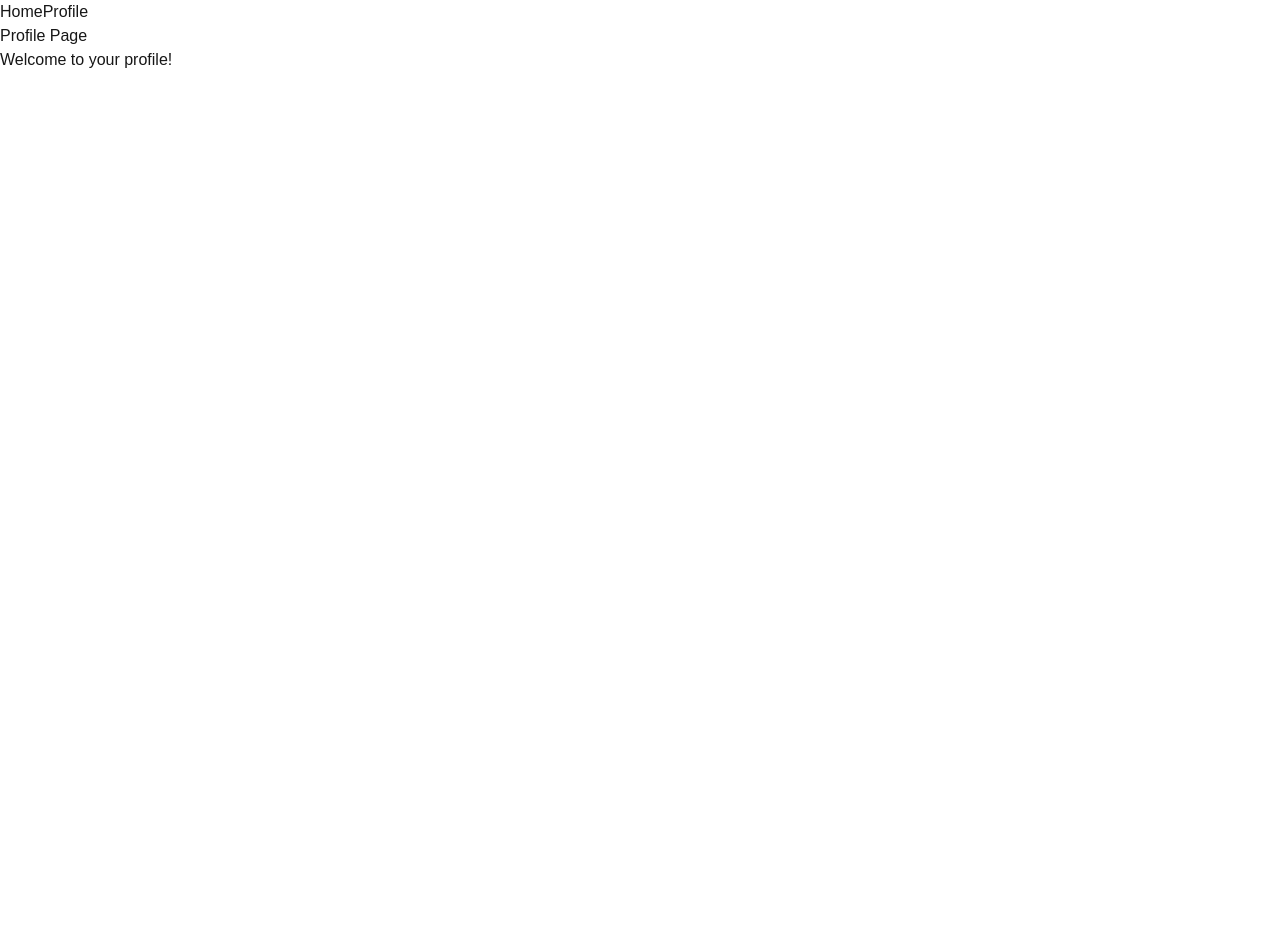
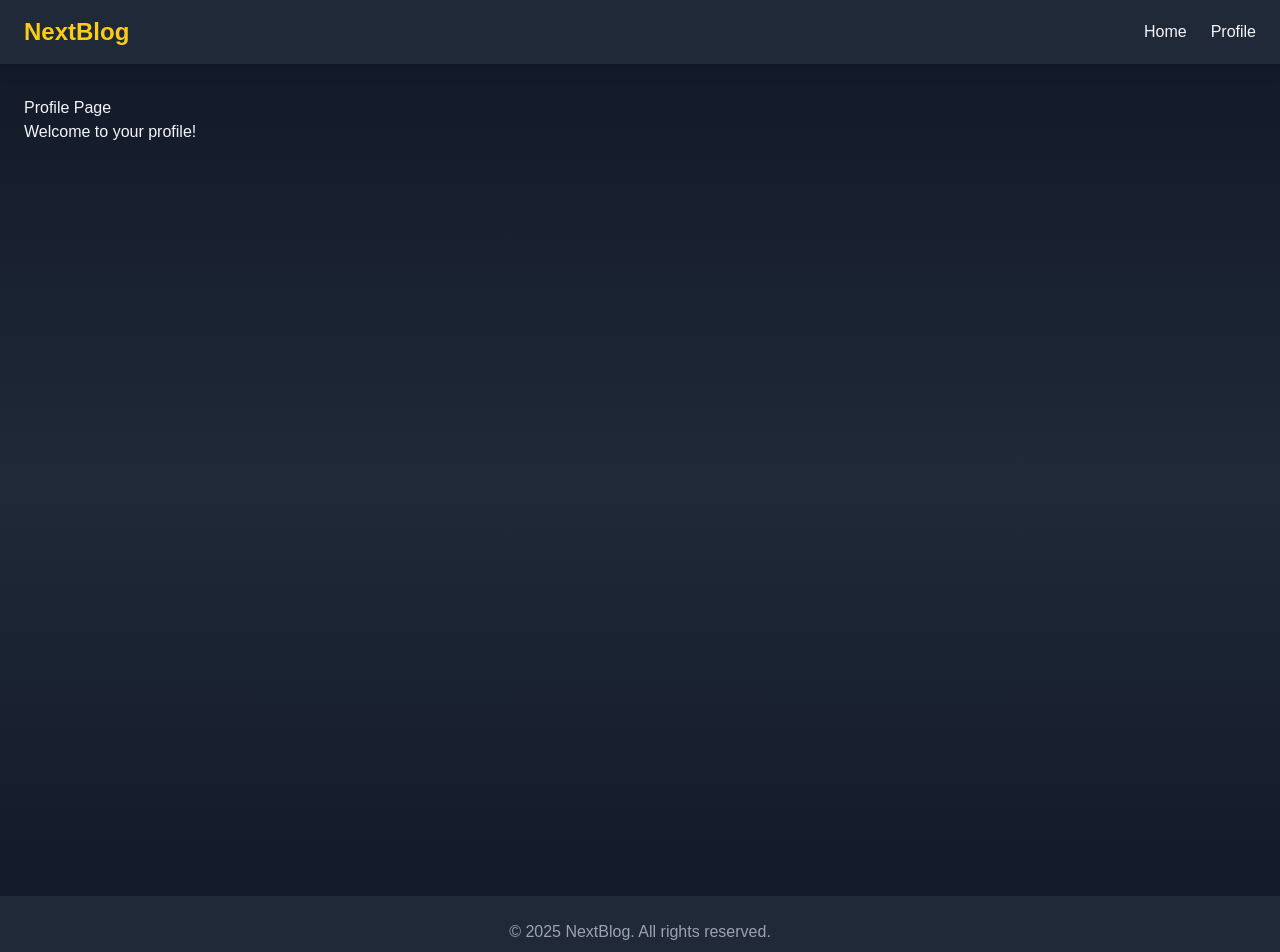
Before and after one commit to habibapanna/my-new-blog-viewer, a Next.js app: page /profile in a window 1280 px wide. Shown: the top 952 px of the page. Before the commit the page ends 800 px from the top, so only its background shows below. Built offline with nearby package versions, Linux system fonts and the light colour scheme.

Commit message:
added profile

```diff
--- a/src/pages/_app.js
+++ b/src/pages/_app.js
@@ -1,18 +1,32 @@
-
-
 import Link from 'next/link';
 import '../styles/globals.css';
 
 function MyApp({ Component, pageProps }) {
   return (
-    <div>
-      <header>
-        <nav>
-          <Link href="/">Home</Link>
-          <Link href="/profile">Profile</Link>
+    <div className="min-h-screen bg-gradient-to-b from-gray-900 via-gray-800 to-gray-900 text-gray-100">
+      <header className="sticky top-0 z-50 bg-gray-800 shadow-lg">
+        <nav className="container mx-auto flex justify-between items-center py-4 px-6">
+          <h1 className="text-2xl font-bold text-yellow-400">
+            <Link href="/">NextBlog</Link>
+          </h1>
+          <div className="space-x-6">
+            <Link href="/" className="hover:text-yellow-400 transition">
+              Home
+            </Link>
+            <Link href="/profile" className="hover:text-yellow-400 transition">
+              Profile
+            </Link>
+          </div>
         </nav>
       </header>
-      <Component {...pageProps} />
+      <main className="container min-h-screen mx-auto px-6 py-8">
+        <Component {...pageProps} />
+      </main>
+      <footer className="bg-gray-800 mt-8 py-6">
+        <div className="container mx-auto text-center text-gray-400">
+          &copy; {new Date().getFullYear()} NextBlog. All rights reserved.
+        </div>
+      </footer>
     </div>
   );
 }
```
Also changed, not shown: package.json (+6 -5 lines), 1 other file (tests, documents, lock files or other folders).
